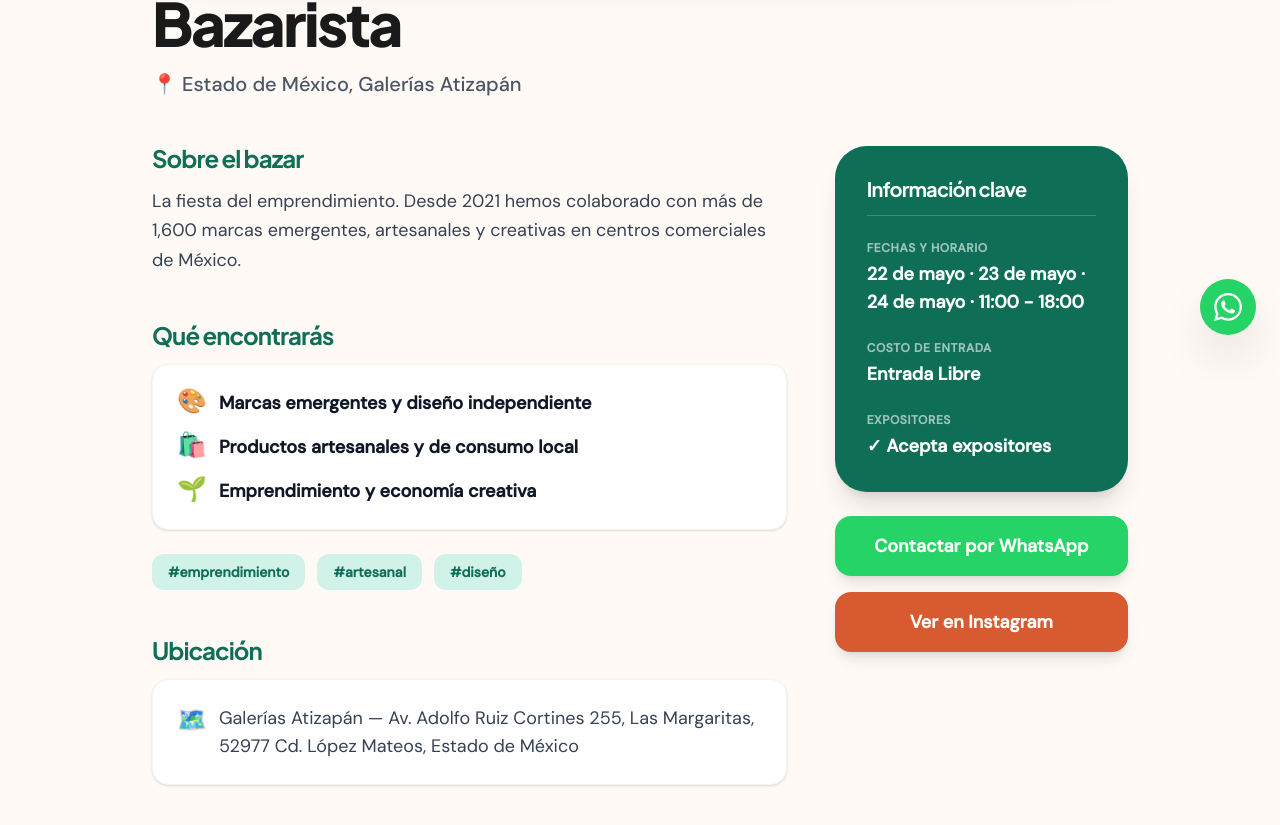
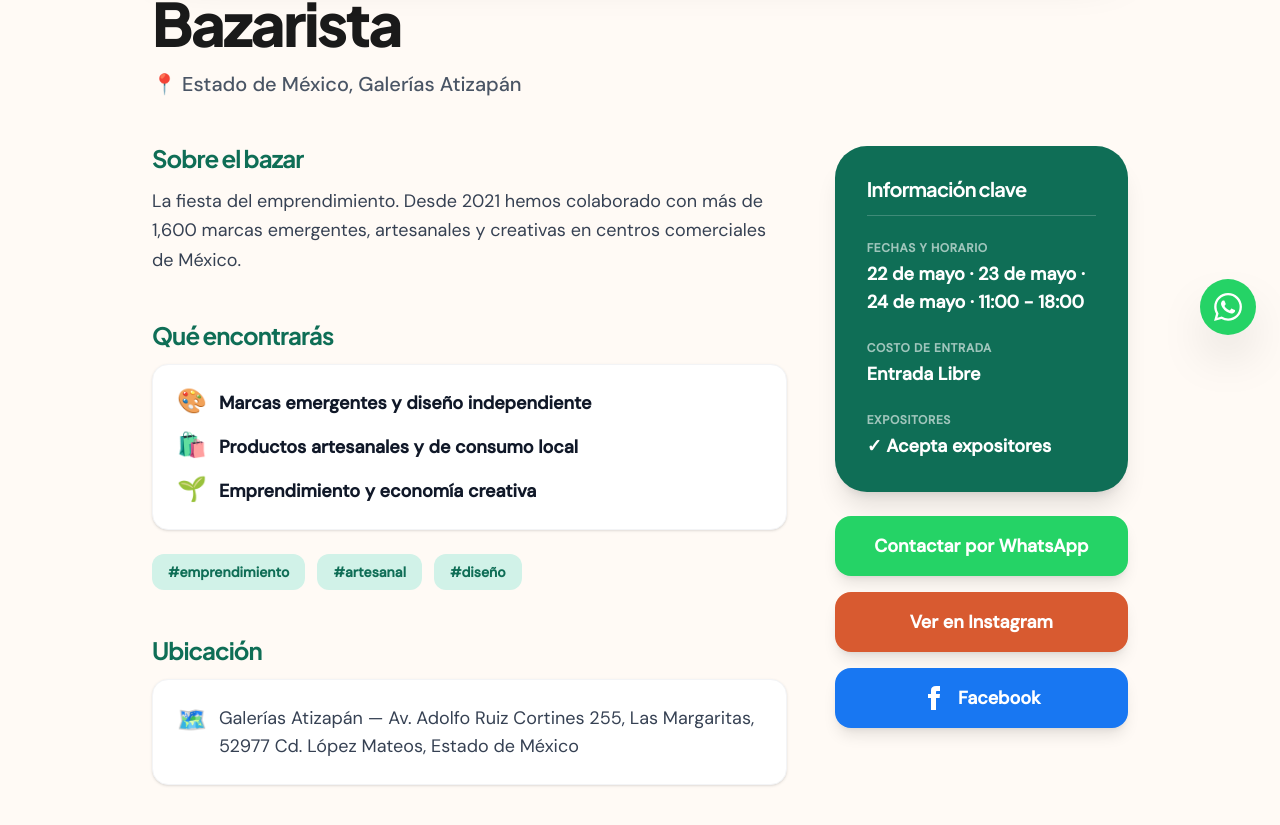
Before and after one commit to azulno26/bazaresmx, a Next.js app: page /bazares/bazarista in a window 1280 px wide. Shown: the part 441-1266 px from the top of the page. Built offline with nearby package versions, Linux system fonts and the light colour scheme.

Commit message:
fix: bazarista redes sociales

```diff
--- a/src/app/bazares/[slug]/page.tsx
+++ b/src/app/bazares/[slug]/page.tsx
@@ -239,9 +239,12 @@ export default async function Page({ params }: Props) {
                   href={(bazar as any).facebook}
                   target="_blank"
                   rel="noopener noreferrer"
-                  className="flex items-center justify-center gap-3 w-full bg-accent text-white py-4 rounded-2xl font-extrabold text-lg hover:brightness-110 transition shadow-lg"
+                  className="flex items-center justify-center gap-3 w-full bg-[#1877F2] text-white py-4 rounded-2xl font-extrabold text-lg hover:brightness-110 transition shadow-lg"
                 >
-                  <span>Contactar por FB</span>
+                  <svg className="w-6 h-6 fill-current" viewBox="0 0 24 24">
+                    <path d="M9 8h-3v4h3v12h5v-12h3.642l.358-4h-4v-1.667c0-.955.192-1.333 1.115-1.333h2.885v-5h-3.808c-3.596 0-5.192 1.583-5.192 4.615v3.385z"/>
+                  </svg>
+                  <span>Facebook</span>
                 </a>
               )}
             </div>
--- a/src/data/bazares.json
+++ b/src/data/bazares.json
@@ -16,7 +16,8 @@
       "/images/bazarista-3.jpg"
     ],
     "descripcion": "La fiesta del emprendimiento. Desde 2021 hemos colaborado con más de 1,600 marcas emergentes, artesanales y creativas en centros comerciales de México.",
-    "instagram": "https://instagram.com/bazarista",
+    "instagram": "https://www.instagram.com/bazarista.mx",
+    "facebook": "https://www.facebook.com/bazarista.mx",
     "whatsapp": "5215528543109",
     "tags": ["emprendimiento", "artesanal", "diseño"],
     "destacado": true,
```
